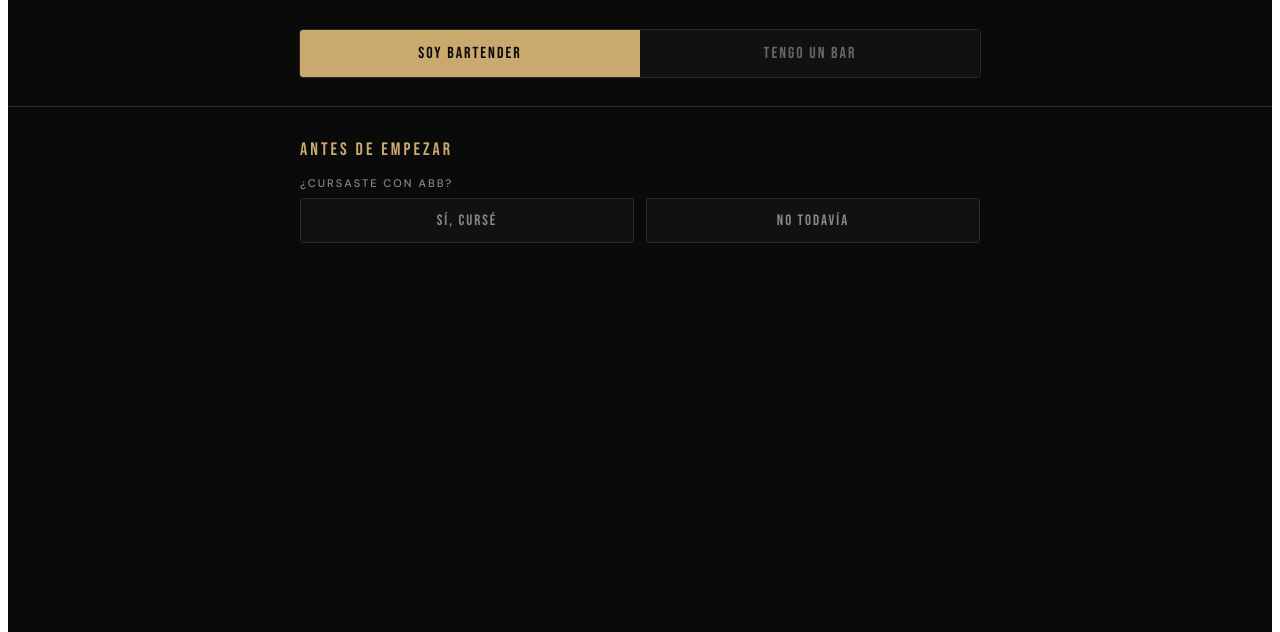
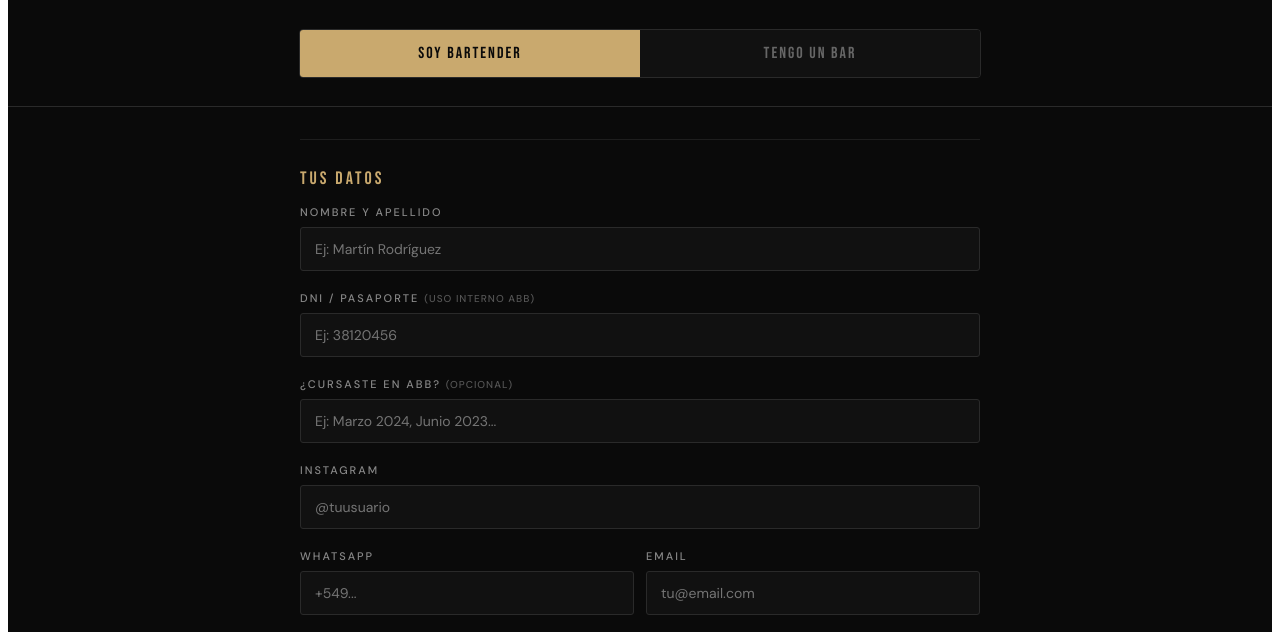
Before and after one commit to Abbartender/bolsa-de-trabajo-abb, a plain HTML site: page index.html in a window 1280 px wide. Shown: the part 161-793 px from the top of the page. Drawn offline with Linux system fonts and the light colour scheme.

Commit message:
feat: abrir bolsa a todos los bartenders, curso ABB como dato opcional

```diff
--- a/index.html
+++ b/index.html
@@ -347,21 +347,7 @@
     <!-- PANEL BARTENDER -->
     <div id="panel-bartender" class="form-panel active">
 
-      <div style="margin-bottom: 24px; margin-top: 8px;">
-        <div class="section-title">ANTES DE EMPEZAR</div>
-        <label>¿Cursaste con ABB?</label>
-        <div class="radio-group">
-          <div class="radio-btn" id="abb-si" onclick="abbChoice('si')">SÍ, CURSÉ</div>
-          <div class="radio-btn" id="abb-no" onclick="abbChoice('no')">NO TODAVÍA</div>
-        </div>
-      </div>
-
-      <div class="abb-msg" id="msg-no-abb">
-        <p>Para ingresar a la bolsa de trabajo es necesario haber pasado por ABB. Conocé las próximas fechas y sumáte a la comunidad.</p>
-        <a href="https://agustinbalegnobartender.com/academia-de-bartenders-2/#cursos" target="_blank">VER PRÓXIMAS FECHAS →</a>
-      </div>
-
-      <div id="form-abb-si" class="form-hidden">
+      <div id="form-abb-si" class="form-visible">
 
         <form id="form-bartender" novalidate>
 
@@ -376,6 +362,11 @@
           <div class="field-group">
             <label>DNI / Pasaporte <span style="color:#555; font-size:10px; letter-spacing:1px;">(USO INTERNO ABB)</span></label>
             <input type="text" name="dni" placeholder="Ej: 38120456" required>
+          </div>
+
+          <div class="field-group">
+            <label>¿Cursaste en ABB? <span style="color:#555; font-size:10px; letter-spacing:1px;">(OPCIONAL)</span></label>
+            <input type="text" name="curso_abb" placeholder="Ej: Marzo 2024, Junio 2023...">
           </div>
 
           <div class="field-group">
@@ -633,25 +624,6 @@
     document.getElementById('panel-' + tab).classList.add('active');
   }
 
-  function abbChoice(choice) {
-    document.getElementById('abb-si').classList.remove('selected');
-    document.getElementById('abb-no').classList.remove('selected');
-    document.getElementById('abb-' + choice).classList.add('selected');
-
-    const msgNo = document.getElementById('msg-no-abb');
-    const formSi = document.getElementById('form-abb-si');
-
-    if (choice === 'no') {
-      msgNo.classList.add('visible');
-      formSi.classList.remove('form-visible');
-      formSi.classList.add('form-hidden');
-    } else {
-      msgNo.classList.remove('visible');
-      formSi.classList.remove('form-hidden');
-      formSi.classList.add('form-visible');
-    }
-  }
-
   function toggleCheck(el) {
     el.classList.toggle('checked');
     const mark = el.querySelector('.check-mark');
```
